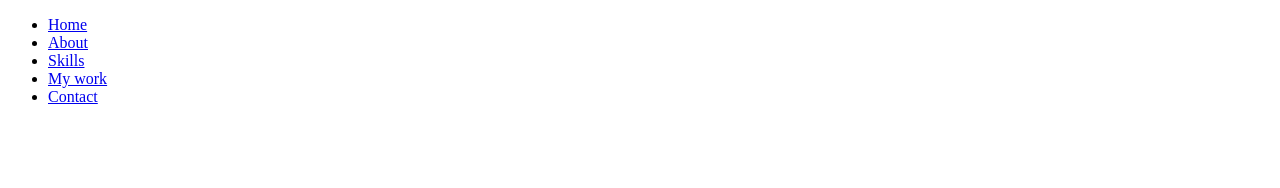
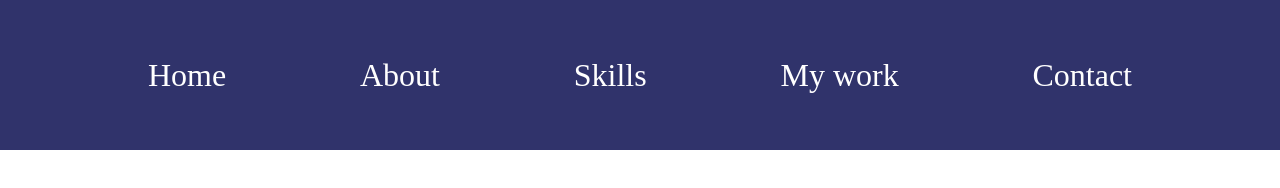
Before and after one commit to kjs0349/3DButton, a plain HTML site: page index.html in a window 1280 px wide. Drawn offline with Linux system fonts and the light colour scheme.

Commit message:
[css] 기본적인 메뉴 생성

```diff
--- a/index.html
+++ b/index.html
@@ -4,10 +4,11 @@
     <meta charset="UTF-8">
     <meta name="viewport" content="width=device-width, initial-scale=1.0">
     <title>3D Button</title>
+    <link rel="stylesheet" href="style.css">
 </head>
 <body>
-    <nav>
-        <div class="container">
+    <header>
+        <nav>
             <ul class="menus">
                 <li class="menu"><a href="#">Home</a></li>
                 <li class="menu"><a href="#">About</a></li>
@@ -15,7 +16,7 @@
                 <li class="menu"><a href="#">My work</a></li>
                 <li class="menu"><a href="#">Contact</a></li>
             </ul>
-        </div>
-    </nav>
+        </nav>
+    </header>
 </body>
 </html>
--- /dev/null
+++ b/style.css
@@ -0,0 +1,31 @@
+*{
+    margin: 0;
+    padding: 0;
+}
+header {
+    width: 100%;
+    height: 150px;
+    background-color: #30336b;
+    position: relative;
+}
+nav {
+    width: 80%;
+    position: absolute;
+    top: 50%;
+    left: 50%;
+    transform: translate(-50%, -50%);
+}
+.menus {
+    display: flex;
+    justify-content: space-between;
+}
+.menu {
+    list-style: none;
+}
+.menu a {
+    color: #fff;
+    text-decoration: none;
+    display: block;
+    font-size: 2em;
+    padding: 20px;
+}
```
